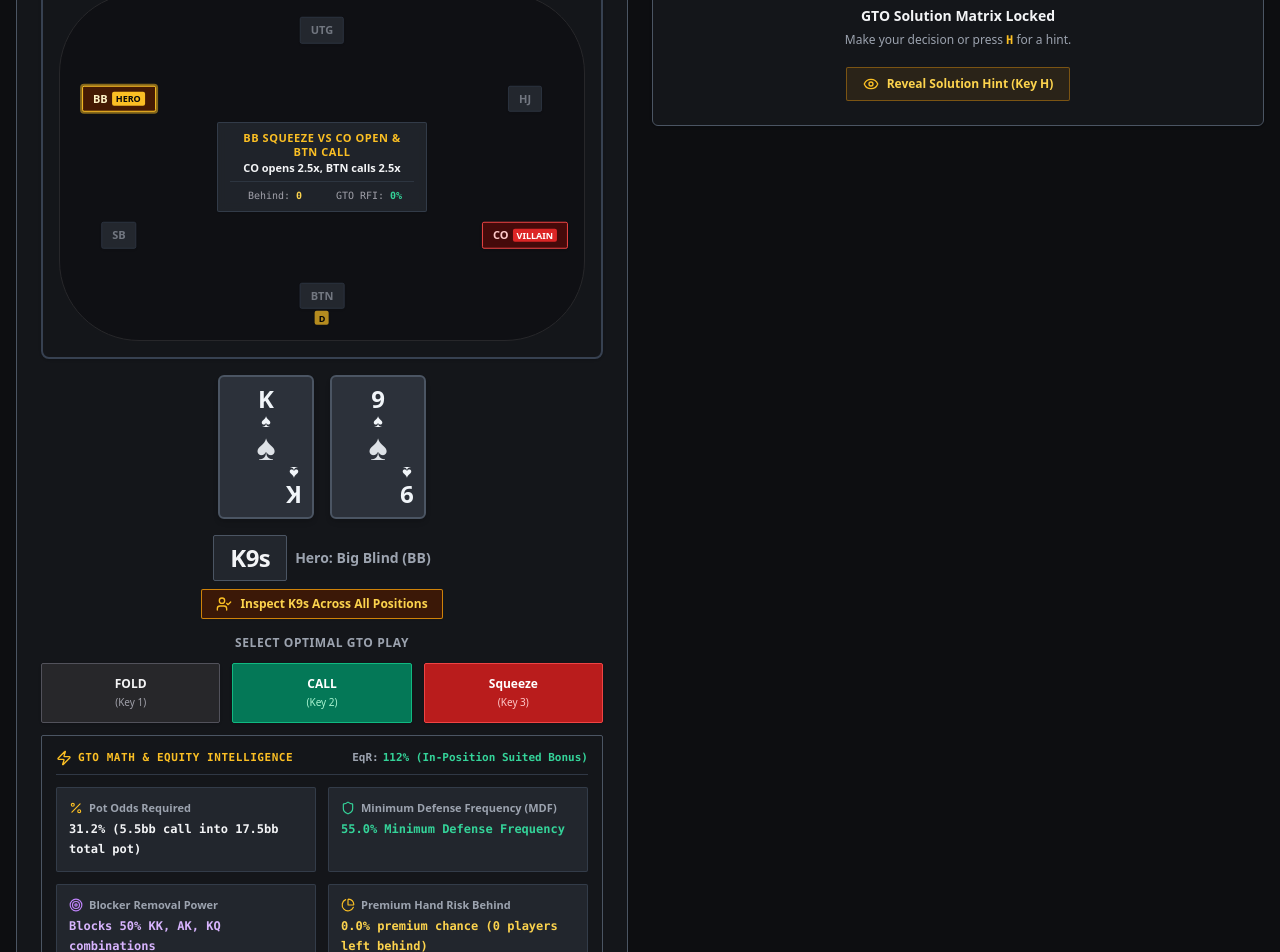
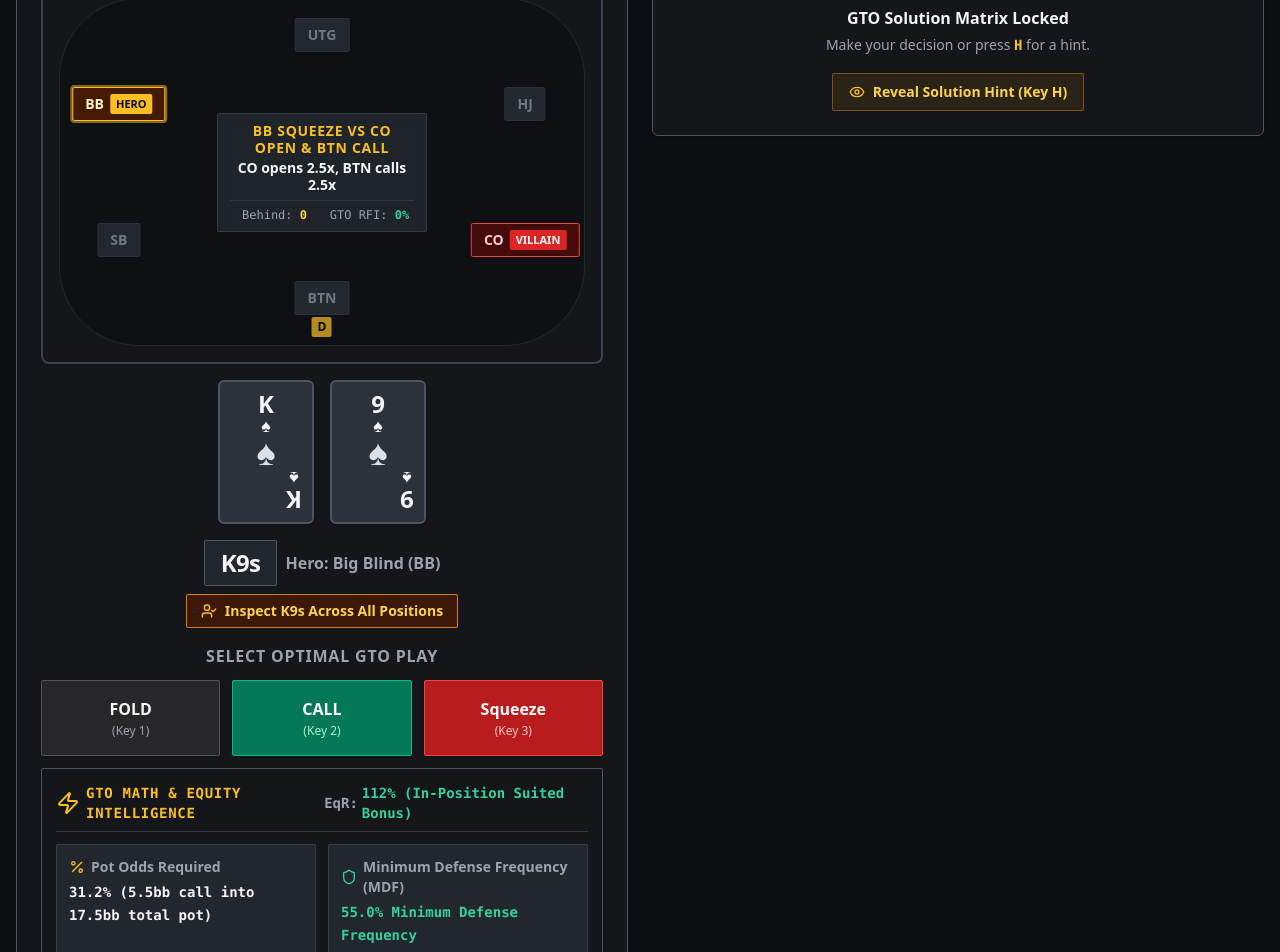
Before and after one commit to Rizehigh/gto-preflop-trainer, a React (Vite) app: page / in a window 1280 px wide. Shown: the part 260-1212 px from the top of the page. Built offline with nearby package versions, Linux system fonts and the light colour scheme.

Commit message:
style: increase font sizes across poker table, action buttons, GTO toolbar, morphology feedback, and all interactive elements

```diff
--- a/src/components/GtoMathToolbar.tsx
+++ b/src/components/GtoMathToolbar.tsx
@@ -56,11 +56,11 @@ export const GtoMathToolbar: React.FC<GtoMathToolbarProps> = ({ spot, handNotati
     <div className="w-full max-w-xl md:max-w-2xl lg:max-w-3xl bg-m3-surfaceContainerLow border border-m3-outline rounded-m3-xs p-3.5 space-y-3 shadow-sm text-xs mt-3 animate-fadeIn">
       {/* Header Badge */}
       <div className="flex items-center justify-between border-b border-m3-outlineVariant/80 pb-2">
-        <div className="flex items-center gap-1.5 font-black text-amber-400 uppercase tracking-wider text-[11px] font-mono">
-          <Zap className="w-4 h-4 text-amber-400 shrink-0" />
+        <div className="flex items-center gap-1.5 font-black text-amber-400 uppercase tracking-wider text-sm font-mono">
+          <Zap className="w-4.5 h-4.5 text-amber-400 shrink-0" />
           <span>GTO Math & Equity Intelligence</span>
         </div>
-        <div className="flex items-center gap-1 text-[11px] font-mono">
+        <div className="flex items-center gap-1 text-sm font-mono">
           <span className="text-m3-onSurfaceVariant font-bold">EqR:</span>
           <span className="text-emerald-400 font-extrabold">{eqRealization}</span>
         </div>
@@ -71,44 +71,44 @@ export const GtoMathToolbar: React.FC<GtoMathToolbarProps> = ({ spot, handNotati
 
         {/* Metric 1: Pot Odds */}
         <div className="bg-m3-surfaceContainerHigh border border-m3-outlineVariant/80 rounded-m3-xs p-3 space-y-1 shadow-xs">
-          <div className="text-[11px] font-bold text-m3-onSurfaceVariant flex items-center gap-1.5">
-            <Percent className="w-3.5 h-3.5 text-amber-400 shrink-0" />
+          <div className="text-sm font-bold text-m3-onSurfaceVariant flex items-center gap-1.5">
+            <Percent className="w-4 h-4 text-amber-400 shrink-0" />
             <span>Pot Odds Required</span>
           </div>
-          <div className="text-xs font-bold text-m3-onSurface font-mono leading-relaxed">
+          <div className="text-sm font-bold text-m3-onSurface font-mono leading-relaxed">
             {potOddsPct}
           </div>
         </div>
 
         {/* Metric 2: MDF */}
         <div className="bg-m3-surfaceContainerHigh border border-m3-outlineVariant/80 rounded-m3-xs p-3 space-y-1 shadow-xs">
-          <div className="text-[11px] font-bold text-m3-onSurfaceVariant flex items-center gap-1.5">
-            <Shield className="w-3.5 h-3.5 text-emerald-400 shrink-0" />
+          <div className="text-sm font-bold text-m3-onSurfaceVariant flex items-center gap-1.5">
+            <Shield className="w-4 h-4 text-emerald-400 shrink-0" />
             <span>Minimum Defense Frequency (MDF)</span>
           </div>
-          <div className="text-xs font-bold text-emerald-400 font-mono leading-relaxed">
+          <div className="text-sm font-bold text-emerald-400 font-mono leading-relaxed">
             {mdfPct}
           </div>
         </div>
 
         {/* Metric 3: Blockers */}
         <div className="bg-m3-surfaceContainerHigh border border-m3-outlineVariant/80 rounded-m3-xs p-3 space-y-1 shadow-xs">
-          <div className="text-[11px] font-bold text-m3-onSurfaceVariant flex items-center gap-1.5">
-            <Target className="w-3.5 h-3.5 text-purple-400 shrink-0" />
+          <div className="text-sm font-bold text-m3-onSurfaceVariant flex items-center gap-1.5">
+            <Target className="w-4 h-4 text-purple-400 shrink-0" />
             <span>Blocker Removal Power</span>
           </div>
-          <div className="text-xs font-bold text-purple-300 font-mono leading-relaxed">
+          <div className="text-sm font-bold text-purple-300 font-mono leading-relaxed">
             {blockerText}
           </div>
         </div>
 
         {/* Metric 4: Premium Risk */}
         <div className="bg-m3-surfaceContainerHigh border border-m3-outlineVariant/80 rounded-m3-xs p-3 space-y-1 shadow-xs">
-          <div className="text-[11px] font-bold text-m3-onSurfaceVariant flex items-center gap-1.5">
-            <PieChart className="w-3.5 h-3.5 text-amber-400 shrink-0" />
+          <div className="text-sm font-bold text-m3-onSurfaceVariant flex items-center gap-1.5">
+            <PieChart className="w-4 h-4 text-amber-400 shrink-0" />
             <span>Premium Hand Risk Behind</span>
           </div>
-          <div className="text-xs font-bold text-amber-300 font-mono leading-relaxed">
+          <div className="text-sm font-bold text-amber-300 font-mono leading-relaxed">
             {(math.probabilityPremiumBehind * 100).toFixed(1)}% premium chance ({math.playersBehind} players left behind)
           </div>
         </div>
--- a/src/components/PokerTable.tsx
+++ b/src/components/PokerTable.tsx
@@ -35,7 +35,7 @@ export const PokerTable: React.FC<PokerTableProps> = ({
 
       {/* Table Size Toggle Header */}
       <div className="flex items-center justify-between w-full max-w-xl md:max-w-2xl lg:max-w-3xl px-1">
-        <div className="text-[11px] font-bold text-m3-onSurfaceVariant uppercase tracking-wider flex items-center gap-1.5">
+        <div className="text-sm font-bold text-m3-onSurfaceVariant uppercase tracking-wider flex items-center gap-1.5">
           <span>Table Format:</span>
           <span className="text-amber-400 font-extrabold">{tableSize}-Max</span>
         </div>
@@ -46,7 +46,7 @@ export const PokerTable: React.FC<PokerTableProps> = ({
               <button
                 key={size}
                 onClick={() => onTableSizeChange(size)}
-                className={`px-2 py-0.5 text-[10px] font-extrabold rounded-m3-xs transition-colors ${
+                className={`px-2.5 py-1 text-xs font-extrabold rounded-m3-xs transition-colors ${
                   tableSize === size
                     ? 'bg-amber-500 text-zinc-950 shadow-sm'
                     : 'text-m3-onSurfaceVariant hover:text-m3-onSurface hover:bg-m3-surfaceBright'
@@ -67,14 +67,14 @@ export const PokerTable: React.FC<PokerTableProps> = ({
 
         {/* Table Center Info */}
         <div className="relative z-10 text-center px-3 py-2 bg-m3-surfaceContainerHigh/90 border border-m3-outlineVariant/80 max-w-[210px] shadow-sm rounded-m3-xs backdrop-blur-sm">
-          <div className="text-[11px] uppercase tracking-wider text-m3-primary font-black leading-tight">
+          <div className="text-sm uppercase tracking-wider text-m3-primary font-black leading-tight">
             {spotName}
           </div>
-          <div className="text-[11px] font-semibold text-m3-onSurface mt-0.5 leading-tight">
+          <div className="text-sm font-semibold text-m3-onSurface mt-0.5 leading-tight">
             {facingAction}
           </div>
 
-          <div className="mt-1.5 pt-1.5 border-t border-m3-outlineVariant/60 grid grid-cols-2 gap-1 text-[10px] font-mono text-zinc-400">
+          <div className="mt-1.5 pt-1.5 border-t border-m3-outlineVariant/60 grid grid-cols-2 gap-1.5 text-xs font-mono text-zinc-400">
             <div>Behind: <span className="text-amber-300 font-bold">{heroMath.playersBehind}</span></div>
             <div>GTO RFI: <span className="text-emerald-400 font-bold">{heroMath.gtoRfiFrequency}%</span></div>
           </div>
@@ -101,7 +101,7 @@ export const PokerTable: React.FC<PokerTableProps> = ({
               <button
                 onClick={() => onSelectSeat && onSelectSeat(pos)}
                 title={`Click seat to inspect ${pos} strategy matrix`}
-                className={`px-2.5 py-1 text-[11px] font-bold shadow flex items-center gap-1 border rounded-m3-xs transition-all hover:scale-110 focus:outline-none ${
+                className={`px-3 py-1.5 text-sm font-bold shadow flex items-center gap-1.5 border rounded-m3-xs transition-all hover:scale-110 focus:outline-none ${
                   isHero
                     ? 'bg-m3-primaryContainer text-m3-onPrimaryContainer border-amber-400 ring-2 ring-amber-400/50'
                     : isVillain
@@ -111,19 +111,19 @@ export const PokerTable: React.FC<PokerTableProps> = ({
               >
                 <span>{pos}</span>
                 {isHero && (
-                  <span className="text-[9px] bg-amber-400 text-zinc-950 px-1 rounded-m3-xs uppercase font-extrabold">
+                  <span className="text-[11px] bg-amber-400 text-zinc-950 px-1.5 rounded-m3-xs uppercase font-extrabold">
                     Hero
                   </span>
                 )}
                 {isVillain && (
-                  <span className={`text-[9px] px-1 rounded-m3-xs uppercase font-extrabold ${amateurProfile ? amateurProfile.badgeColor : 'bg-red-600 text-white'}`}>
+                  <span className={`text-[11px] px-1.5 rounded-m3-xs uppercase font-extrabold ${amateurProfile ? amateurProfile.badgeColor : 'bg-red-600 text-white'}`}>
                     {amateurProfile ? `${amateurProfile.avatar} ${amateurProfile.shortName}` : 'Villain'}
                   </span>
                 )}
               </button>
 
               {pos === 'BTN' && (
-                <div className="mt-0.5 w-3.5 h-3.5 bg-amber-400 text-black text-[9px] font-black rounded-m3-xs flex items-center justify-center shadow">
+                <div className="mt-0.5 w-5 h-5 bg-amber-400 text-black text-xs font-black rounded-m3-xs flex items-center justify-center shadow">
                   D
                 </div>
               )}
--- a/src/components/TrainerTab.tsx
+++ b/src/components/TrainerTab.tsx
@@ -282,7 +282,7 @@ export const TrainerTab: React.FC<TrainerTabProps> = ({ onRecordAttempt, leakPos
 
           <button
             onClick={generateNewHand}
-            className="px-4 py-1.5 bg-m3-surfaceContainerHigh hover:bg-m3-surfaceBright text-m3-onSurface font-bold rounded-m3-xs text-xs flex items-center gap-2 transition-colors border border-m3-outlineVariant shadow-sm"
+            className="px-4 py-1.5 bg-m3-surfaceContainerHigh hover:bg-m3-surfaceBright text-m3-onSurface font-bold rounded-m3-xs text-sm flex items-center gap-2 transition-colors border border-m3-outlineVariant shadow-sm"
           >
             <RefreshCw className="w-3.5 h-3.5 text-m3-primary" />
             <span>New Hand</span>
@@ -350,14 +350,14 @@ export const TrainerTab: React.FC<TrainerTabProps> = ({ onRecordAttempt, leakPos
               <span className="text-2xl font-black tracking-tight text-m3-onSurface bg-m3-surfaceContainerHigh px-4 py-1.5 rounded-m3-xs border border-m3-outline">
                 {handNotation}
               </span>
-              <span className="text-sm text-m3-onSurfaceVariant font-bold">
+              <span className="text-base text-m3-onSurfaceVariant font-bold">
                 Hero: {formatPositionLabel(currentSpot.heroPosition)}
               </span>
             </div>
 
             <button
               onClick={() => setShowPositionalMatrix(true)}
-              className="px-3.5 py-1.5 bg-amber-950/80 hover:bg-amber-900 border border-amber-500/80 text-amber-300 rounded-m3-xs text-xs font-bold flex items-center gap-2 transition-colors shadow-sm"
+              className="px-3.5 py-1.5 bg-amber-950/80 hover:bg-amber-900 border border-amber-500/80 text-amber-300 rounded-m3-xs text-sm font-bold flex items-center gap-2 transition-colors shadow-sm"
               title="See what this hand would do from every position around the table"
             >
               <UserCheck className="w-4 h-4 text-amber-400" />
@@ -367,7 +367,7 @@ export const TrainerTab: React.FC<TrainerTabProps> = ({ onRecordAttempt, leakPos
 
           {/* Action Buttons & GTO Math Toolbar */}
           <div className="w-full max-w-xl md:max-w-2xl lg:max-w-3xl space-y-3">
-            <div className="text-xs font-bold text-m3-onSurfaceVariant text-center uppercase tracking-wider mb-2">
+            <div className="text-base font-bold text-m3-onSurfaceVariant text-center uppercase tracking-wider mb-2">
               {isAmateurMode ? 'Select Optimal Exploitative Play' : 'Select Optimal GTO Play'}
             </div>
 
@@ -376,14 +376,14 @@ export const TrainerTab: React.FC<TrainerTabProps> = ({ onRecordAttempt, leakPos
               <button
                 onClick={() => handleActionPick('fold')}
                 disabled={userAction !== null}
-                className={`py-3 px-4 rounded-m3-xs font-black text-xs transition-all flex flex-col items-center justify-center border shadow ${
+                className={`py-4 px-5 rounded-m3-xs font-black text-base transition-all flex flex-col items-center justify-center border shadow ${
                   userAction === 'fold'
                     ? 'bg-zinc-700 border-white text-white ring-2 ring-white'
                     : 'bg-zinc-800 hover:bg-zinc-700 text-zinc-100 border-zinc-600'
                 }`}
               >
                 <span>FOLD</span>
-                <span className="text-[10px] text-zinc-400 font-normal mt-0.5">(Key 1)</span>
+                <span className="text-xs text-zinc-400 font-normal mt-0.5">(Key 1)</span>
               </button>
 
               {/* CALL BUTTON */}
@@ -416,7 +416,7 @@ export const TrainerTab: React.FC<TrainerTabProps> = ({ onRecordAttempt, leakPos
                     }
                   }}
                   disabled={userAction !== null && currentSpot.allowedActions.includes('call')}
-                  className={`w-full py-3 px-4 rounded-m3-xs font-black text-xs transition-all flex flex-col items-center justify-center border shadow relative ${
+                  className={`w-full py-4 px-5 rounded-m3-xs font-black text-base transition-all flex flex-col items-center justify-center border shadow relative ${
                     !currentSpot.allowedActions.includes('call')
                       ? 'bg-zinc-900 text-zinc-500 border-zinc-800 opacity-50 cursor-help hover:border-zinc-700 hover:text-zinc-300'
                       : userAction === 'call'
@@ -431,7 +431,7 @@ export const TrainerTab: React.FC<TrainerTabProps> = ({ onRecordAttempt, leakPos
                       <HelpCircle className="w-3 h-3 text-zinc-500 shrink-0" />
                     )}
                   </div>
-                  <span className={`text-[10px] font-normal mt-0.5 ${
+                  <span className={`text-xs font-normal mt-0.5 ${
                     !currentSpot.allowedActions.includes('call')
                       ? 'text-zinc-500'
                       : 'text-emerald-200'
@@ -446,20 +446,20 @@ export const TrainerTab: React.FC<TrainerTabProps> = ({ onRecordAttempt, leakPos
                 type="button"
                 onClick={() => handleActionPick('raise')}
                 disabled={userAction !== null}
-                className={`py-3 px-4 rounded-m3-xs font-black text-xs transition-all flex flex-col items-center justify-center border shadow ${
+                className={`py-4 px-5 rounded-m3-xs font-black text-base transition-all flex flex-col items-center justify-center border shadow ${
                   userAction === 'raise'
                     ? 'bg-red-600 border-white text-white ring-2 ring-white'
                     : 'bg-red-700 hover:bg-red-600 text-white border-red-500'
                 }`}
               >
                 <span>{currentSpot.raiseLabel.split(' ')[0]}</span>
-                <span className="text-[10px] text-red-200 font-normal mt-0.5">(Key 3)</span>
+                <span className="text-xs text-red-200 font-normal mt-0.5">(Key 3)</span>
               </button>
             </div>
 
             {/* Call Disabled Context Card */}
             {!currentSpot.allowedActions.includes('call') && (isCallHovered || showCallDisabledInfo) && (
-              <div className="mt-3 p-3.5 bg-zinc-900 border border-zinc-700 rounded-m3-xs text-left text-xs space-y-2 shadow-xl animate-fadeIn relative">
+              <div className="mt-3 p-4 bg-zinc-900 border border-zinc-700 rounded-m3-xs text-left text-sm space-y-2 shadow-xl animate-fadeIn relative">
                 <button
                   type="button"
                   onClick={() => setShowCallDisabledInfo(false)}
@@ -472,10 +472,10 @@ export const TrainerTab: React.FC<TrainerTabProps> = ({ onRecordAttempt, leakPos
                 <div className="flex items-start gap-2.5">
                   <Info className="w-4 h-4 text-amber-400 shrink-0 mt-0.5" />
                   <div className="space-y-1.5 pr-4">
-                    <div className="font-bold text-amber-300 text-xs">
+                    <div className="font-bold text-amber-300 text-sm">
                       Why is CALL disabled in {formatPositionLabel(currentSpot.heroPosition)} {currentSpot.category === 'rfi' ? 'RFI' : ''}?
                     </div>
-                    <p className="text-zinc-300 text-[11px] leading-relaxed">
+                    <p className="text-zinc-300 text-sm leading-relaxed">
                       <strong className="text-white">GTO Standard:</strong> In unopened preflop pots from early & late positions ({formatPositionLabel(currentSpot.heroPosition)}), GTO mandates a strict <em>Raise-or-Fold</em> strategy. Open-calling (limping) forfeits pot initiative, gives away preflop equity, and invites players behind to squeeze or over-realize equity.
                     </p>
                   </div>
@@ -498,10 +498,10 @@ export const TrainerTab: React.FC<TrainerTabProps> = ({ onRecordAttempt, leakPos
               </div>
 
               <div>
-                <h3 className="text-sm font-bold text-m3-onSurface">
+                <h3 className="text-base font-bold text-m3-onSurface">
                   {isAmateurMode ? 'Amateur Exploit Matrix Locked' : 'GTO Solution Matrix Locked'}
                 </h3>
-                <p className="text-xs text-m3-onSurfaceVariant font-medium mt-1 max-w-sm mx-auto leading-relaxed">
+                <p className="text-sm text-m3-onSurfaceVariant font-medium mt-1 max-w-sm mx-auto leading-relaxed">
                   Make your decision or press <strong className="text-amber-400 font-mono">H</strong> for a hint.
                 </p>
               </div>
@@ -509,7 +509,7 @@ export const TrainerTab: React.FC<TrainerTabProps> = ({ onRecordAttempt, leakPos
               <div className="flex justify-center">
                 <button
                   onClick={() => setShowHint(true)}
-                  className="px-4 py-2 bg-amber-500/10 hover:bg-amber-500/20 text-amber-300 font-bold border border-amber-500/40 rounded-m3-xs text-xs flex items-center gap-2 transition-colors"
+                  className="px-4 py-2 bg-amber-500/10 hover:bg-amber-500/20 text-amber-300 font-bold border border-amber-500/40 rounded-m3-xs text-sm flex items-center gap-2 transition-colors"
                 >
                   <Eye className="w-4 h-4 text-amber-400" />
                   <span>Reveal Solution Hint (Key H)</span>
@@ -518,11 +518,11 @@ export const TrainerTab: React.FC<TrainerTabProps> = ({ onRecordAttempt, leakPos
 
               {isAmateurMode && activeAmateurProfile && (
                 <div className="bg-amber-950/40 p-3.5 rounded-m3-xs border border-amber-500/40 text-left space-y-1.5">
-                  <div className="text-xs font-bold text-amber-300 flex items-center gap-1.5 uppercase">
+                  <div className="text-sm font-bold text-amber-300 flex items-center gap-1.5 uppercase">
                     <Zap className="w-3.5 h-3.5 text-amber-400" />
                     <span>Targeting Opponent Tendency:</span>
                   </div>
-                  <ul className="text-xs text-zinc-300 space-y-1 font-medium list-disc list-inside">
+                  <ul className="text-sm text-zinc-300 space-y-1 font-medium list-disc list-inside">
                     <li><strong>RFI:</strong> {activeAmateurProfile.tendencies.rfiTendency}</li>
                     <li><strong>Facing Open:</strong> {activeAmateurProfile.tendencies.facingOpenTendency}</li>
                     <li><strong>Facing 3-Bet:</strong> {activeAmateurProfile.tendencies.facing3betTendency}</li>
@@ -553,14 +553,14 @@ export const TrainerTab: React.FC<TrainerTabProps> = ({ onRecordAttempt, leakPos
               <div className="w-full bg-m3-surfaceContainerLow border border-m3-outline rounded-m3-md p-4 shadow overflow-hidden space-y-3">
                 <div className={`p-3 rounded-m3-xs border flex flex-col gap-1 ${morphologyMeta.badgeBg} ${morphologyMeta.borderColor}`}>
                   <div className="flex items-center justify-between">
-                    <span className="text-xs uppercase font-extrabold tracking-wider text-m3-onSurface">
+                    <span className="text-sm uppercase font-extrabold tracking-wider text-m3-onSurface">
                       Spot Range Morphology
                     </span>
                     <span className={`px-2.5 py-0.5 font-black text-xs uppercase tracking-wide border rounded-m3-xs ${morphologyMeta.textColor} ${morphologyMeta.borderColor}`}>
                       {morphologyMeta.label}
                     </span>
                   </div>
-                  <p className="text-xs font-semibold text-zinc-300 leading-snug mt-0.5">
+                  <p className="text-sm font-semibold text-zinc-300 leading-snug mt-0.5">
                     {currentSpot.morphologyDescription}
                   </p>
                 </div>
```
Also changed, not shown: src/components/MorphologyExplanation.tsx (+13 -13 lines).
